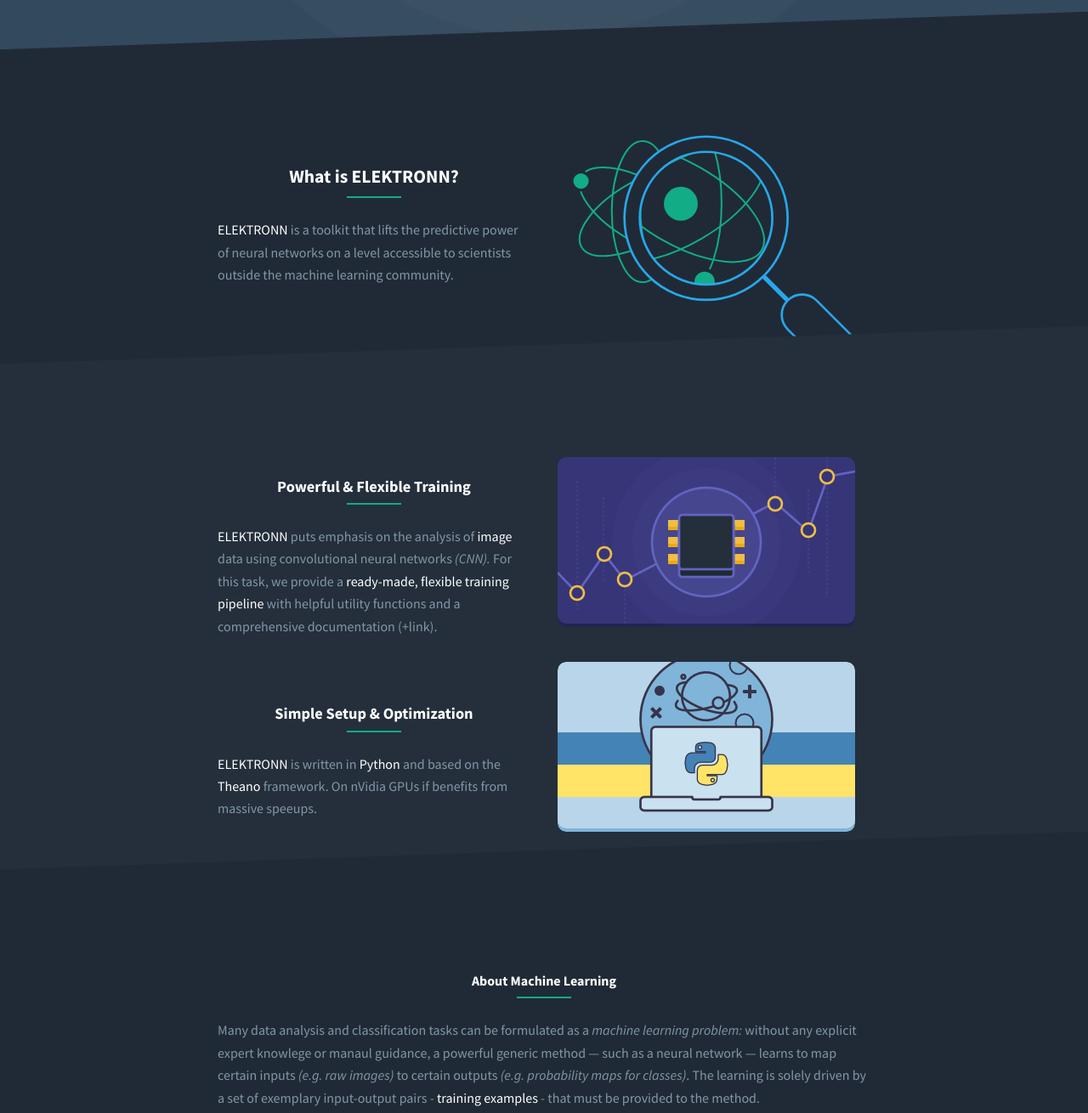
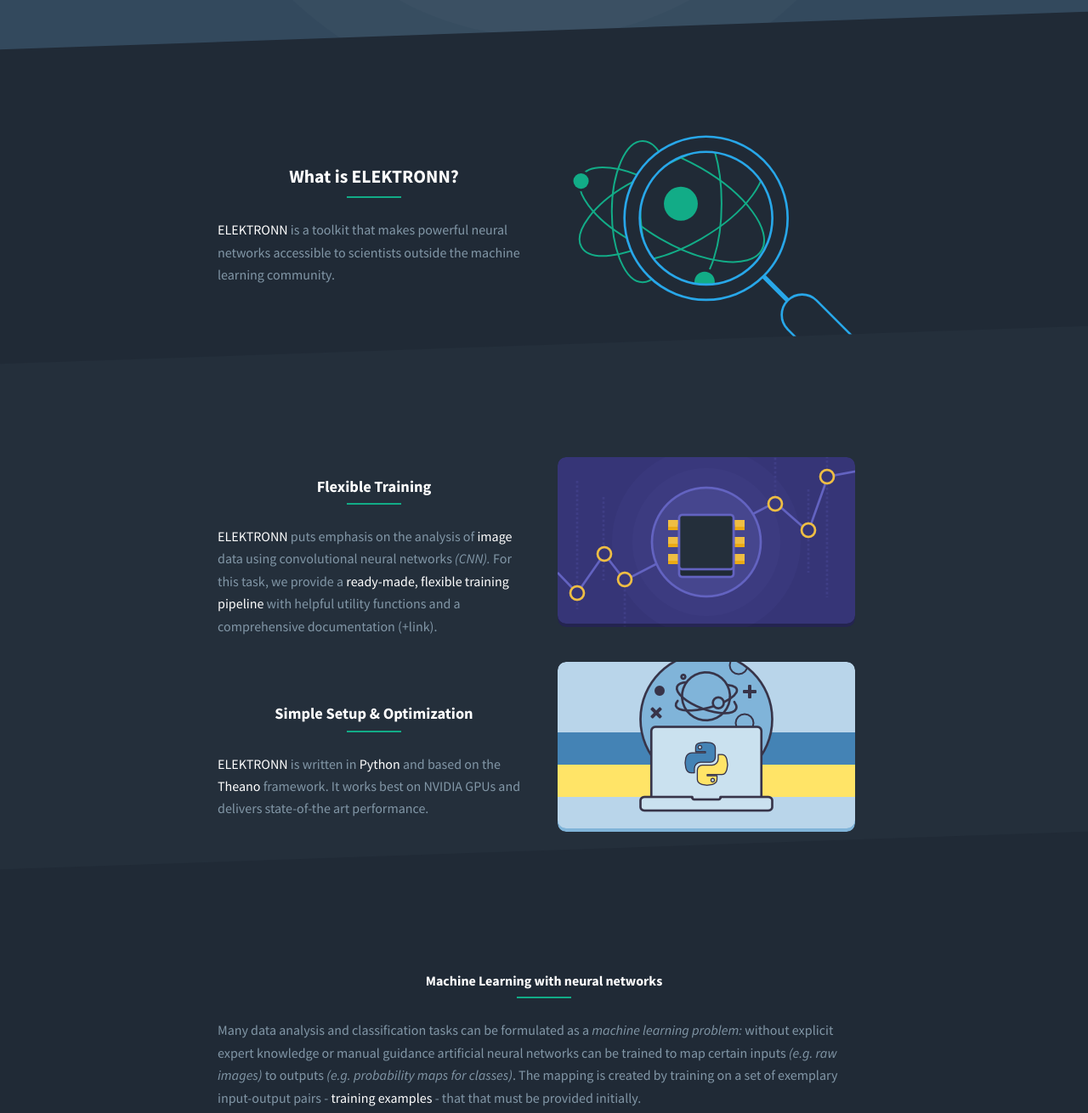
Before and after one commit to ELEKTRONN/elektronn.github.io, a Jekyll site: the page built from index.html, in a window 1280 px wide and 1400 px high, scrolled down 714 px, cut to the strip 0-1310 px from the top of the window. Shown: the whole strip at 85% size. Built offline with Jekyll 4.4.1, drawn with Linux system fonts in a browser that asks for light colours; nearby versions of some CDN libraries.

Commit message:
Update index.html

```diff
--- a/index.html
+++ b/index.html
@@ -33,9 +33,8 @@
 				<h2 id="What-is-ELEKTRONN">What is ELEKTRONN?</h2>
 			</header>
 
-			<p><strong>ELEKTRONN</strong> is a toolkit that lifts the predictive
-			power of neural networks on a level accessible to scientists outside the
-			machine learning community.</p>
+			<p><strong>ELEKTRONN</strong> is a toolkit that makes powerful neural networks
+			accessible to scientists outside the machine learning community.</p>
 		</div>
 
 		<div class="col">
@@ -49,7 +48,7 @@
 		<div class="row -middle">
 			<div class="col">
 				<header class="major">
-					<h3>Powerful & Flexible Training</h3>
+					<h3>Flexible Training</h3>
 				</header>
 
 				<p><strong>ELEKTRONN</strong> puts emphasis on the analysis of <strong>image</strong>
@@ -60,7 +59,7 @@
 			</div>
 
 			<div class="col">
-				<img src="{{ "images/PowerfulLearning.png" | prepend: site.baseurl }}" alt="ELEKTRONN features powerful machine learning options">
+				<img src="{{ "images/PowerfulLearning.png" | prepend: site.baseurl }}" alt="ELEKTRONN provides many useful neural network features out of the box.">
 			</div>
 		</div> <!-- row -->
 
@@ -71,8 +70,7 @@
 				</header>
 
 				<p><strong>ELEKTRONN</strong> is written in <strong>Python</strong> and
-				based on the <strong>Theano</strong> framework. On nVidia GPUs if benefits
-                                from massive speeups.</p>
+				based on the <strong>Theano</strong> framework. It works best on NVIDIA GPUs and delivers state-of-the art performance.</p>
 			</div>
 
 			<div class="col">
@@ -87,16 +85,15 @@
 		<div class="row">
 			<div class="col">
 				<header class="major">
-					<h4>About Machine Learning</h4>
+					<h4>Machine Learning with neural networks</h4>
 				</header>
 
 				<p>Many data analysis and classification tasks can be formulated as a
-				<em>machine learning problem:</em> without any explicit expert knowlege
-				or manaul guidance, a powerful generic method — such as a neural
-					network — learns to map certain inputs <em>(e.g. raw images)</em>
-				to certain outputs <em>(e.g. probability maps for classes)</em>. The
-				learning is solely driven by a set of exemplary input-output pairs - <strong>training examples</strong> - that
-				must be provided to the method.</p>
+				<em>machine learning problem:</em> without explicit expert knowledge
+				or manual guidance artificial neural networks can be trained to map certain inputs <em>(e.g. raw images)</em>
+				to outputs <em>(e.g. probability maps for classes)</em>. The
+				mapping is created by training on a set of exemplary input-output pairs - <strong>training examples</strong> - that
+				that must be provided initially.</p>
 			</div>
 		</div>
 		<div class="row">
```
